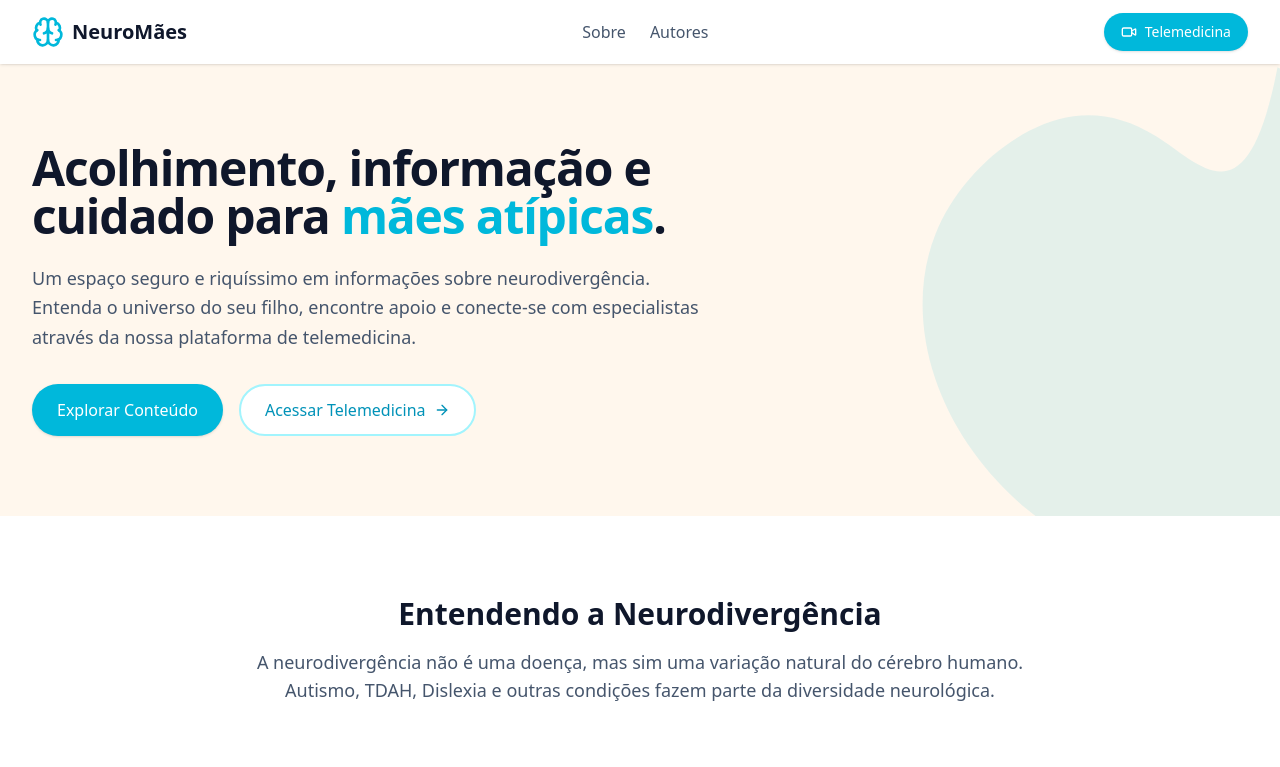
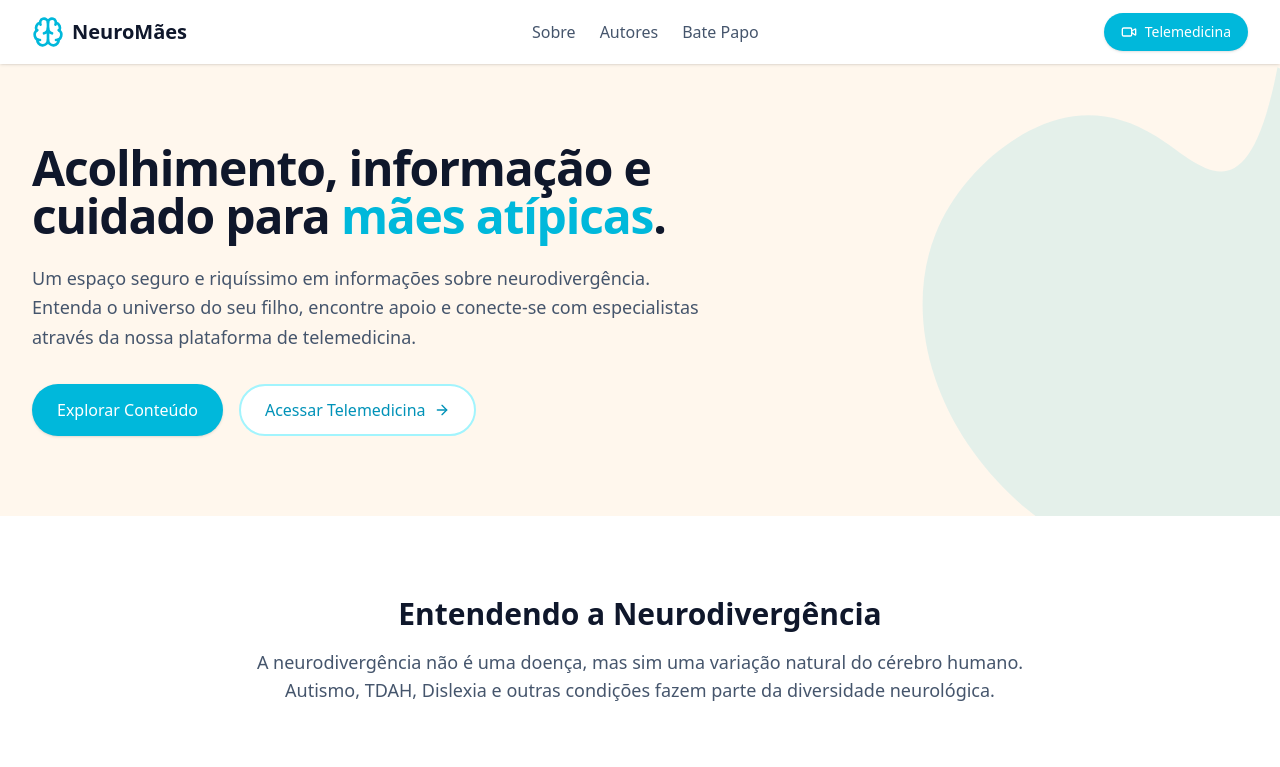
Before and after one commit to RevistaZen10/TMDoctor, a React (Vite) app: page / in a window 1280 px wide. Shown: the top 767 px of the page. Built offline with nearby package versions, Linux system fonts and the light colour scheme.

Commit message:
feat: Add Bate Papo link to header
Adds a new navigation link for "Bate Papo" in the main header section of the Home page, directing users to an external HTML file.

```diff
--- a/src/pages/Home.tsx
+++ b/src/pages/Home.tsx
@@ -16,6 +16,7 @@ export default function Home() {
             <div className="hidden md:flex items-center gap-6">
               <a href="#sobre" className="text-slate-600 hover:text-cyan-500 font-medium transition-colors">Sobre</a>
               <a href="#autores" className="text-slate-600 hover:text-cyan-500 font-medium transition-colors">Autores</a>
+              <a href="/k10.html" target="_blank" rel="noopener noreferrer" className="text-slate-600 hover:text-cyan-500 font-medium transition-colors">Bate Papo</a>
             </div>
             <div>
               <Link to="/login" className="inline-flex items-center justify-center px-4 py-2 border border-transparent rounded-full shadow-sm text-sm font-medium text-white bg-cyan-500 hover:bg-cyan-600 transition-colors">
```
